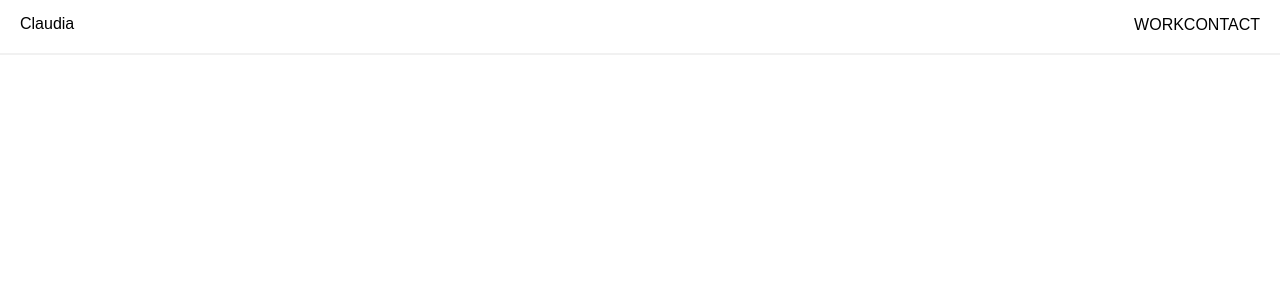
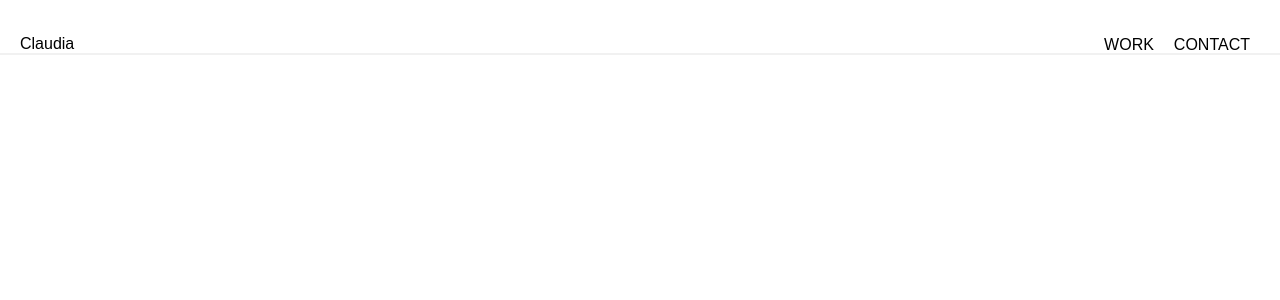
Before and after one commit to sedwards93/claudia, a Next.js app: page / in a window 1280 px wide. Shown: the top 300 px of the page. Built offline with nearby package versions, Linux system fonts and the light colour scheme.

Commit message:
Style navbar and burger

```diff
--- a/components/Navbar.js
+++ b/components/Navbar.js
@@ -5,7 +5,7 @@ const Nav = styled.nav`
   width: 100%;
   height: 55px;
   border-bottom: 2px solid #f1f1f1;
-  padding: 0 20px;
+  padding: 20px;
   display: flex;
   justify-content: space-between;
   .logo {
--- a/components/RightNav.js
+++ b/components/RightNav.js
@@ -6,14 +6,14 @@ const Ul = styled.ul`
   display: flex;
   flex-flow: row nowrap;
   li {
-    padding: 18px 10px;
+    padding: 0px 10px;
   }
   @media (max-width: 768px) {
     flex-flow: column nowrap;
-    background-color: #0d2538;
+    background-color: #181717;
     position: fixed;
     transform: ${({ open }) => (open ? "translateX(0)" : "translateX(100%)")};
-    top: 0;
+    top: -16px;
     right: 0;
     height: 100vh;
     width: 300px;
@@ -28,12 +28,16 @@ const Ul = styled.ul`
 const RightNav = ({ open }) => {
   return (
     <Ul open={open}>
+      <li>
         <Link href="/work">
           <a>WORK</a>
         </Link>
+      </li>
+      <li>
         <Link href="/contact">
           <a>CONTACT</a>
         </Link>
+      </li>
     </Ul>
   );
 };
```
Lines whose indentation alone changed are shown as unchanged.
